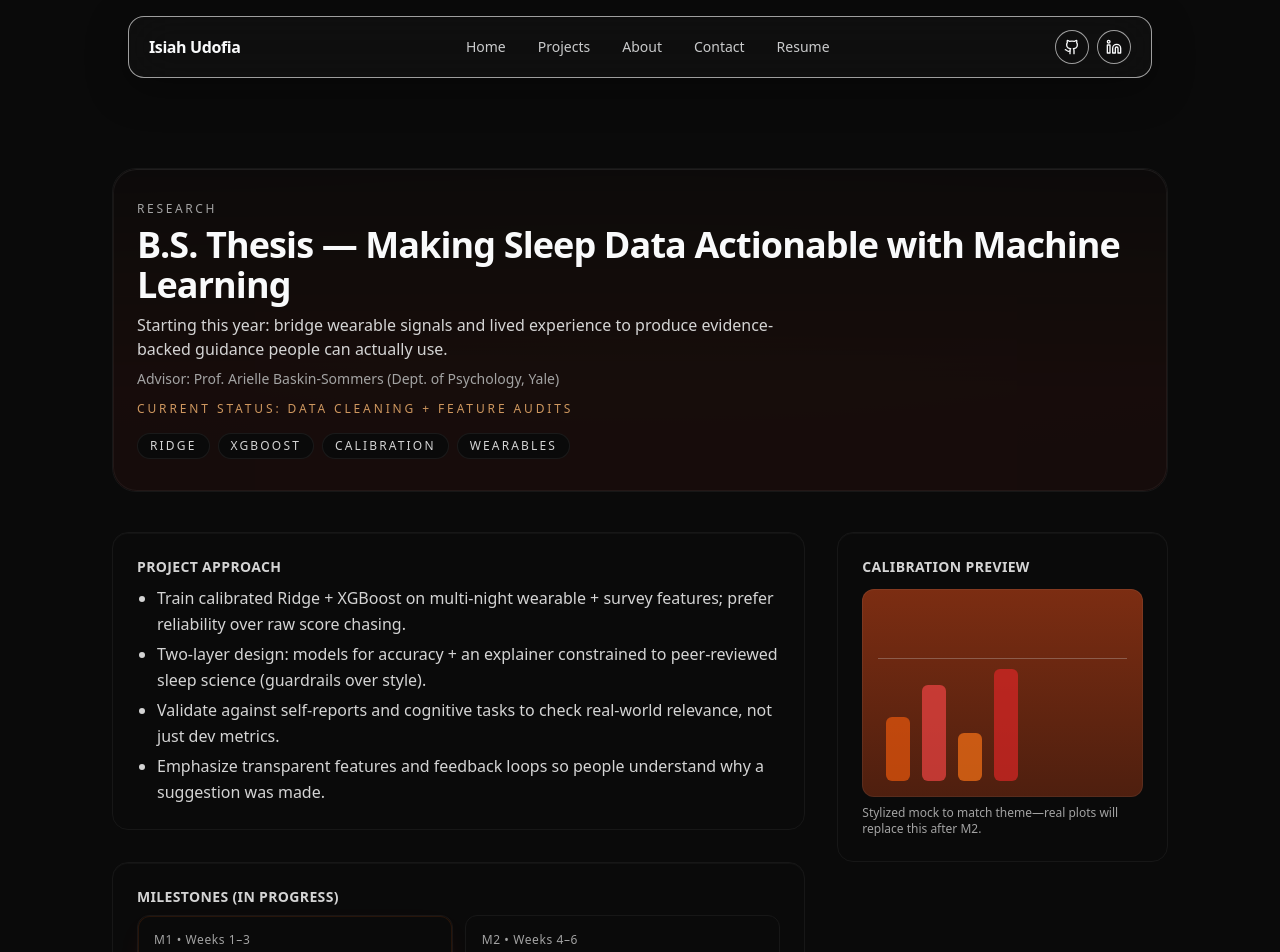
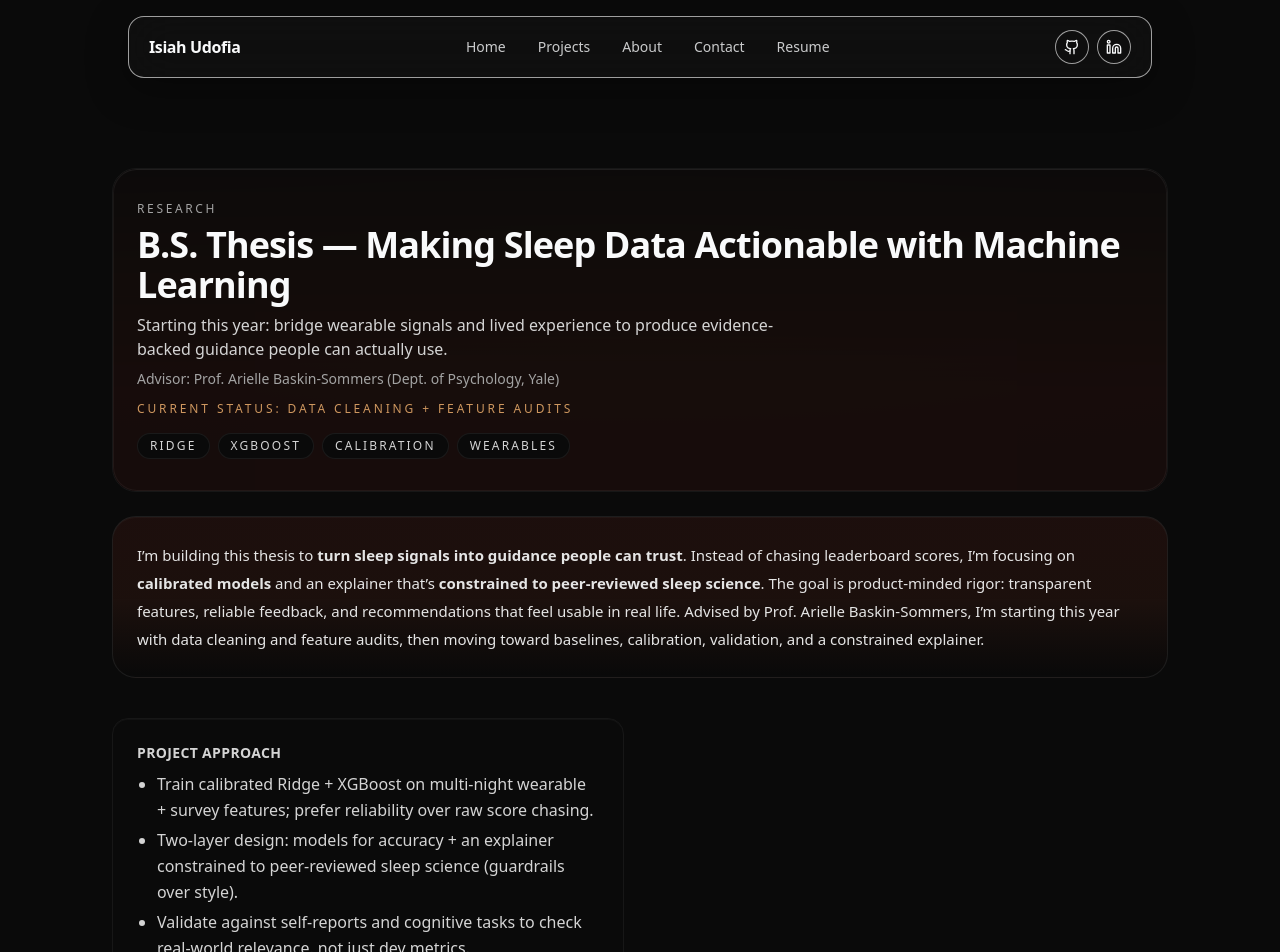
Before and after one commit to iudofia2026/isiahudofia.com, a Next.js app: page /projects/thesis-abcd-sleep-ml in a window 1280 px wide. Shown: the top 952 px of the page. Built offline with nearby package versions, Linux system fonts and the light colour scheme.

Commit message:
Add thesis motivation card and remove calibration preview

```diff
--- a/app/(routes)/projects/thesis-abcd-sleep-ml/page.tsx
+++ b/app/(routes)/projects/thesis-abcd-sleep-ml/page.tsx
@@ -30,7 +30,6 @@ export default function Page() {
 
   const sunsetFrom = "#EA580C";
   const sunsetTo = "#DC2626";
-  const tile = "#7C2D12";
 
   const bullets = [
     "Train calibrated Ridge + XGBoost on multi-night wearable + survey features; prefer reliability over raw score chasing.",
@@ -101,8 +100,22 @@ export default function Page() {
         )}
       </section>
 
-      <div className="mt-10 grid grid-cols-1 gap-8 lg:grid-cols-3">
-        <section className="lg:col-span-2 space-y-8">
+      {/* MOTIVATION / WHY CARD */}
+      <section
+        className="mt-6 rounded-3xl border border-neutral-800/70 bg-gradient-to-b from-[#8a2c20]/15 via-[#c14b2a]/10 to-transparent p-6 shadow-[inset_0_1px_0_rgba(255,255,255,0.03)]"
+        aria-label="Why this thesis"
+      >
+        <p className="text-[15px] leading-7 text-neutral-200">
+          I’m building this thesis to <span className="font-semibold">turn sleep signals into guidance people can trust</span>.
+          Instead of chasing leaderboard scores, I’m focusing on <span className="font-semibold">calibrated models</span> and an
+          explainer that’s <span className="font-semibold">constrained to peer-reviewed sleep science</span>. The goal is
+          product-minded rigor: transparent features, reliable feedback, and recommendations that feel usable in real life.
+          Advised by <span className="font-medium">Prof. Arielle Baskin-Sommers</span>, I’m starting this year with data cleaning and feature audits, then moving toward baselines, calibration, validation, and a constrained explainer.
+        </p>
+      </section>
+
+      <div className="mt-10 grid grid-cols-1 gap-8 lg:grid-cols-2">
+        <section className="space-y-8">
           <Reveal>
             <div className="rounded-2xl border border-neutral-900 bg-neutral-950/60 p-6 shadow-[inset_0_1px_0_rgba(255,255,255,0.03)]">
             <h2 className="mb-2 text-sm font-semibold uppercase tracking-wide text-neutral-300">Project approach</h2>
@@ -154,31 +167,6 @@ export default function Page() {
           </Reveal>
         </section>
 
-        <aside>
-          <div className="relative overflow-hidden rounded-2xl border border-neutral-900 bg-neutral-950/60 p-6 shadow-[inset_0_1px_0_rgba(255,255,255,0.03)]">
-            <h3 className="mb-3 text-sm font-semibold uppercase tracking-wide text-neutral-300">Calibration preview</h3>
-            <div
-              className="relative h-52 w-full rounded-xl"
-              style={{ background: `linear-gradient(180deg, ${tile} 0%, rgba(124,45,18,0.6) 100%)` }}
-            >
-              <div className="absolute left-4 right-4 top-1/3 h-px bg-neutral-300/30" />
-              <div className="absolute bottom-4 left-6 right-6 flex items-end gap-3">
-                <div className="h-16 w-6 rounded-md bg-orange-600/70" />
-                <div className="h-24 w-6 rounded-md bg-red-500/70" />
-                <div className="h-12 w-6 rounded-md bg-orange-500/70" />
-                <div className="h-28 w-6 rounded-md bg-red-600/70" />
-              </div>
-              <div
-                aria-hidden
-                className="pointer-events-none absolute inset-0 rounded-xl"
-                style={{ boxShadow: "inset 0 0 0 1px rgba(255,255,255,0.06)" }}
-              />
-            </div>
-            <p className="mt-2 text-xs text-neutral-400">
-              Stylized mock to match theme—real plots will replace this after M2.
-            </p>
-          </div>
-        </aside>
       </div>
     </article>
   );
```
